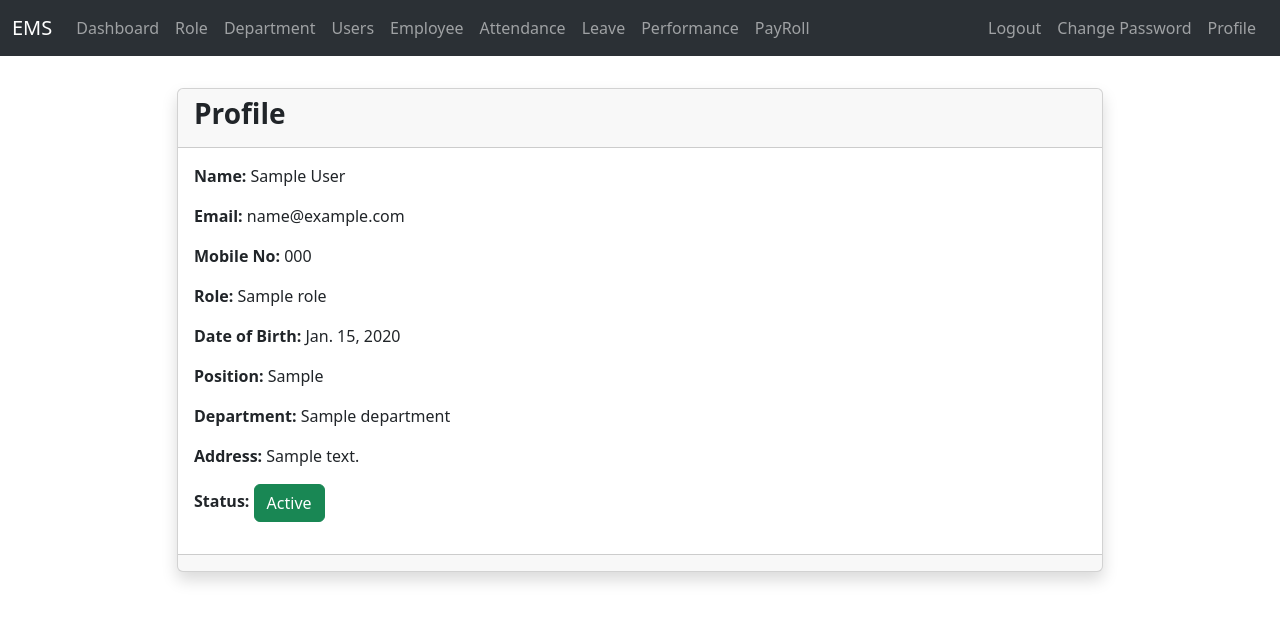
After one commit to sunilyadav97/employee-management-system, a Django app: page /profile/1/ in a window 1280 px wide. The commit adds this page. Shown: the top 622 px of the page. Run offline with Django 5.2, Linux system fonts and the light colour scheme; a user stored in the database is signed in; tables that the repository leaves empty hold one stand-in row (values such as "Sample post"); some libraries are stand-ins or nearby versions.

Commit message:
Created profile view.

```diff
--- a/emsapp/urls.py
+++ b/emsapp/urls.py
@@ -8,12 +8,13 @@ from .views import (
     LeaveListView, LeaveCreateView, LeaveUpdateView, LeaveDeleteView,
     PerformanceListView, PerformanceCreateView, PerformanceUpdateView, PerformanceDeleteView, DashboardView,
     RoleListView, RoleCreateView, RoleUpdateView, RoleDeleteView, EmployeeDetailView, UserListView,
-    UserEmployeeCreateView, UserEmployeeUpdateView
+    UserEmployeeCreateView, UserEmployeeUpdateView, ProfileView
 )
 
 app_name = "emsapp"
 urlpatterns = [
     path("", login_required(DashboardView.as_view()), name="dashboard"),
+    path("profile/<int:pk>/", login_required(ProfileView.as_view()), name="profile"),
     path('roles/', RoleListView.as_view(), name='role_list'),
     path('role/new/', RoleCreateView.as_view(), name='role_create'),
     path('role/<int:pk>/update/', RoleUpdateView.as_view(), name='role_update'),
--- a/emsapp/views.py
+++ b/emsapp/views.py
@@ -10,6 +10,19 @@ from .forms import DepartmentForm, EmployeeForm, PayRollForm, AttendanceForm, Le
 
 class DashboardView(TemplateView):
     template_name = "emsapp/dashboard.html"
+
+
+class ProfileView(DetailView):
+    model = Employee
+    template_name = "emsapp/profile.html"
+
+    def dispatch(self, request, *args, **kwargs):
+        self.object = self.get_object()
+        if request.user.employee == self.object:
+            return super().dispatch(request, *args, **kwargs)
+        else:
+            messages.warning(request, "Invalid access!")
+            return redirect("emsapp:dashboard")
 
 
 class RoleListView(ListView):
--- /dev/null
+++ b/templates/emsapp/profile.html
@@ -0,0 +1,39 @@
+{% extends 'generic_base.html' %}
+{% load crispy_forms_tags %} {% load static %}
+{% block title %} Delete confirmation item {% endblock title %}
+
+{% block content %}
+    <div class="row py-3">
+        <div class="col-md-10 m-auto">
+            <div class="card shadow">
+                <div class="card-header">
+                    <h3 class="card-title fw-semibold">
+                        Profile
+                    </h3>
+                </div>
+                <div class="card-body">
+                    <p><strong>Name:</strong>
+                        {% if object.user.get_full_name %}
+                            {{ object.user.get_full_name }}
+                        {% else %}
+                            {{ object.user.username }}
+                        {% endif %}
+                    </p>
+                    <p><strong>Email:</strong> {{ object.user.email }}</p>
+                    <p><strong>Mobile No:</strong> {{ object.mobile_no }}</p>
+                    <p><strong>Role:</strong> {{ object.role }}</p>
+                    <p><strong>Date of Birth:</strong> {{ object.dob }}</p>
+                    <p><strong>Position:</strong> {{ object.position }}</p>
+                    <p><strong>Department:</strong> {{ object.department }}</p>
+                    <p><strong>Address:</strong> {{ object.address }}</p>
+                    <p><strong>Status:</strong>  {% if object.is_active %}
+                        <span class="btn btn-success">Active</span>
+                    {% else %}
+                        <span class="btn btn-secondary">Inactive</span>
+                    {% endif %}</p>
+                </div>
+                <div class="card-footer"></div>
+            </div>
+        </div>
+    </div>
+{% endblock %}
--- a/templates/generic_base.html
+++ b/templates/generic_base.html
@@ -59,6 +59,9 @@
                     <li class="nav-item">
                         <a href="{% url 'account_change_password' %}" class="nav-link">Change Password</a>
                     </li>
+                    <li class="nav-item">
+                        <a href="{% url 'emsapp:profile' pk=request.user.employee.pk %}" class="nav-link">Profile</a>
+                    </li>
                 </ul>
             {% endif %}
         </div>
```
